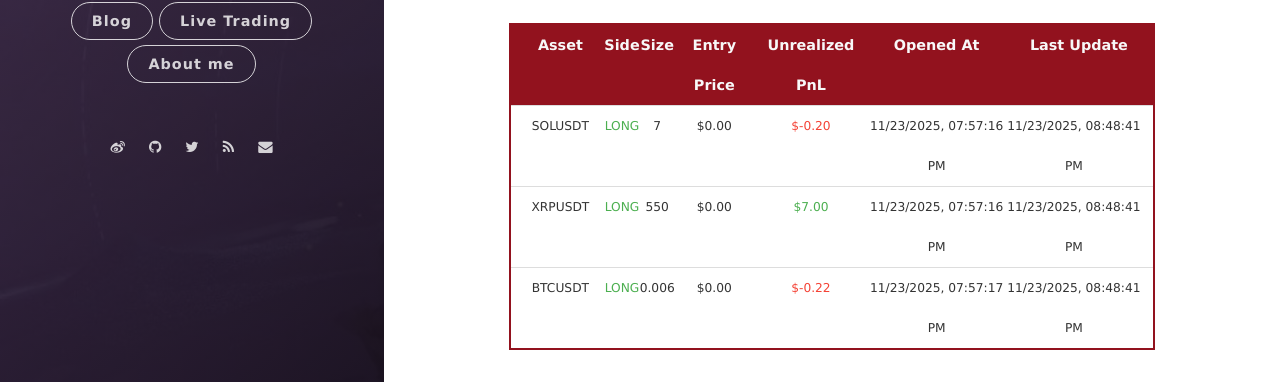
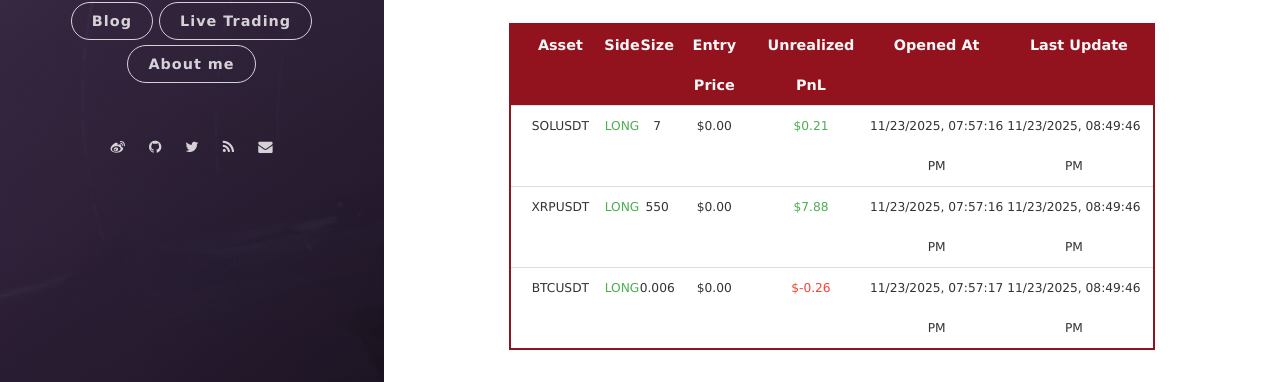
Before and after one commit to leeyegy/leeyegy.github.io, a Jekyll site: the page built from live-trading.html, in a window 1280 px wide and 1026 px high. Shown: the part 576-958 px from the top of the window. Built offline with Jekyll 4.4.1, drawn with Linux system fonts in a browser that asks for light colours; nearby versions of some CDN libraries.

Commit message:
AccountMonitor: refresh positions 2025-11-24T04:49:46+08:00

```diff
--- a/assets/data/binance/positions.json
+++ b/assets/data/binance/positions.json
@@ -4,26 +4,26 @@
     "side": "LONG",
     "size": 7.0,
     "entryPrice": 0.0,
-    "unrealizedPnl": -0.20330163,
+    "unrealizedPnl": 0.21,
     "openedAt": "2025-11-24T03:57:16+08:00",
-    "reportedAt": "2025-11-24T04:48:41+08:00"
+    "reportedAt": "2025-11-24T04:49:46+08:00"
   },
   {
     "symbol": "XRPUSDT",
     "side": "LONG",
     "size": 550.0,
     "entryPrice": 0.0,
-    "unrealizedPnl": 7.001522,
+    "unrealizedPnl": 7.8846625,
     "openedAt": "2025-11-24T03:57:16+08:00",
-    "reportedAt": "2025-11-24T04:48:41+08:00"
+    "reportedAt": "2025-11-24T04:49:46+08:00"
   },
   {
     "symbol": "BTCUSDT",
     "side": "LONG",
     "size": 0.006,
     "entryPrice": 0.0,
-    "unrealizedPnl": -0.2238,
+    "unrealizedPnl": -0.2604,
     "openedAt": "2025-11-24T03:57:17+08:00",
-    "reportedAt": "2025-11-24T04:48:41+08:00"
+    "reportedAt": "2025-11-24T04:49:46+08:00"
   }
 ]
```
